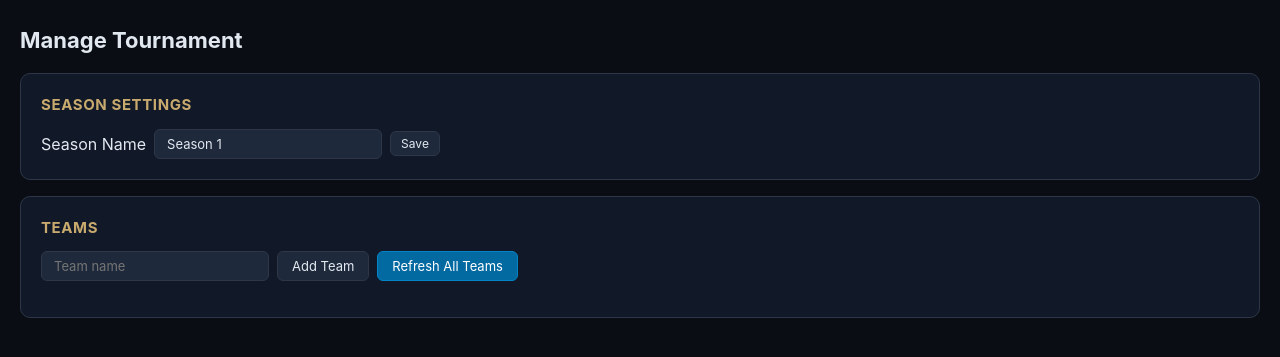
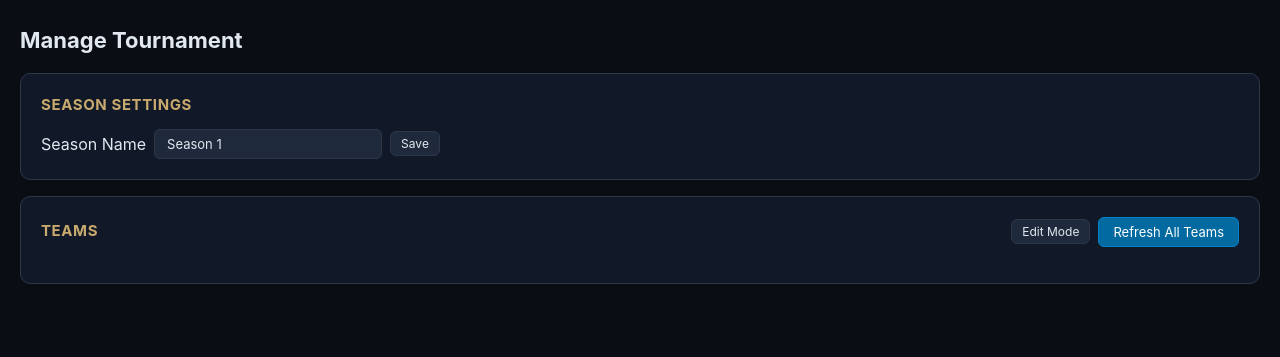
Before and after one commit to SakuraMochiii/lol-scout, a Flask app: page /manage in a window 1280 px wide. Shown: the part 51-408 px from the top of the page. Run offline with Flask 3, Linux system fonts and the light colour scheme.

Commit message:
Add edit mode toggle on Manage page
View mode (default): player names are op.gg links, ranks are plain
text, no editing controls visible. Edit mode: shows inputs for
player names, roles, peak/last rank, add/remove players, reorder
teams, delete teams. Toggle via Edit Mode button.

```diff
--- a/static/app.js
+++ b/static/app.js
@@ -1,4 +1,14 @@
 /* LoL Scout — client-side interactions */
+
+let editMode = false;
+function toggleEditMode() {
+  editMode = !editMode;
+  const btn = document.getElementById('edit-toggle');
+  btn.textContent = editMode ? 'View Mode' : 'Edit Mode';
+  btn.classList.toggle('btn-accent', editMode);
+  document.querySelectorAll('.edit-only').forEach(el => el.style.display = editMode ? '' : 'none');
+  document.querySelectorAll('.view-only').forEach(el => el.style.display = editMode ? 'none' : '');
+}
 
 function togglePlayer(headerEl) {
   const card = headerEl.closest('.player-card');
--- a/templates/manage.html
+++ b/templates/manage.html
@@ -13,34 +13,43 @@
 </div>
 
 <div class="card">
-  <h2 class="card-title">Teams</h2>
-  <div class="form-row">
-    <input type="text" id="new-team-name" placeholder="Team name" class="input">
-    <button class="btn" onclick="addTeam()">Add Team</button>
+  <div class="form-row" style="margin-bottom:12px">
+    <h2 class="card-title" style="margin-bottom:0">Teams</h2>
+    <button class="btn btn-sm" id="edit-toggle" onclick="toggleEditMode()" style="margin-left:auto">Edit Mode</button>
     <button class="btn btn-accent" onclick="refreshAllTeams()">Refresh All Teams</button>
   </div>
   <div class="refresh-status" id="refresh-all-status" style="display:none"></div>
+
+  <!-- Add team (always visible) -->
+  <div class="form-row edit-only" style="display:none;margin-bottom:12px">
+    <input type="text" id="new-team-name" placeholder="Team name" class="input">
+    <button class="btn" onclick="addTeam()">Add Team</button>
+  </div>
 
   <div class="manage-teams">
     {% for team in data.teams %}
     <div class="manage-team-row" data-team="{{ team.id }}">
       <div class="manage-team-header">
-        <input type="text" class="input team-name-input" value="{{ team.name }}"
-               data-team="{{ team.id }}" onchange="renameTeam('{{ team.id }}', this.value)">
+        <!-- View mode: plain text -->
+        <strong class="view-only">{{ team.name }}</strong>
+        <!-- Edit mode: editable input -->
+        <input type="text" class="input team-name-input edit-only" value="{{ team.name }}"
+               style="display:none" data-team="{{ team.id }}" onchange="renameTeam('{{ team.id }}', this.value)">
         {% if data.meta.my_team_id == team.id %}
         <span class="my-team-badge">MY TEAM</span>
         {% else %}
-        <button class="btn btn-sm" onclick="setMyTeam('{{ team.id }}')">Set as My Team</button>
+        <button class="btn btn-sm edit-only" style="display:none" onclick="setMyTeam('{{ team.id }}')">Set as My Team</button>
         {% endif %}
         <span class="muted">{{ team.players|length }} player{{ 's' if team.players|length != 1 else '' }}</span>
-        <button class="btn btn-sm reorder-btn" onclick="moveTeam('{{ team.id }}', -1)" title="Move up">&#9650;</button>
-        <button class="btn btn-sm reorder-btn" onclick="moveTeam('{{ team.id }}', 1)" title="Move down">&#9660;</button>
+        <button class="btn btn-sm reorder-btn edit-only" style="display:none" onclick="moveTeam('{{ team.id }}', -1)" title="Move up">&#9650;</button>
+        <button class="btn btn-sm reorder-btn edit-only" style="display:none" onclick="moveTeam('{{ team.id }}', 1)" title="Move down">&#9660;</button>
         <button class="btn btn-sm" onclick="refreshTeamManage('{{ team.id }}', this)">Refresh All</button>
-        <button class="btn btn-sm btn-danger" onclick="deleteTeam('{{ team.id }}', '{{ team.name }}')">Delete</button>
+        <button class="btn btn-sm btn-danger edit-only" style="display:none" onclick="deleteTeam('{{ team.id }}', '{{ team.name }}')">Delete</button>
       </div>
       <div class="refresh-status manage-refresh" id="refresh-status-{{ team.id }}" style="display:none"></div>
 
-      <div class="add-player-form">
+      <!-- Add player form (edit only) -->
+      <div class="add-player-form edit-only" style="display:none">
         <input type="text" placeholder="Username#TAG or op.gg link"
                class="input player-input" data-team="{{ team.id }}">
         <select class="input role-select" data-team="{{ team.id }}">
@@ -63,40 +72,60 @@
       {% if team.players %}
       <table class="manage-player-table">
         <thead>
-          <tr><th>Role</th><th>Player</th><th>Peak</th><th>Rank</th><th>Last Season</th><th>Status</th><th></th></tr>
+          <tr>
+            <th>Role</th>
+            <th>Player</th>
+            <th>Peak</th>
+            <th>Rank</th>
+            <th>Last Season</th>
+            <th>Status</th>
+            <th></th>
+          </tr>
         </thead>
         <tbody>
           {% for player in team.players %}
           <tr>
             <td>
-              <select class="input-mini" onchange="updatePlayerRole('{{ player.id }}', this.value)">
+              <!-- View: plain role -->
+              <span class="role-tag view-only">{{ player.role[:3].upper() }}</span>
+              <!-- Edit: dropdown -->
+              <select class="input-mini edit-only" style="display:none" onchange="updatePlayerRole('{{ player.id }}', this.value)">
                 {% for r in ["top","jungle","mid","bot","support","fill"] %}
                 <option value="{{ r }}" {{ 'selected' if player.role == r else '' }}>{{ r|upper }}</option>
                 {% endfor %}
               </select>
             </td>
             <td class="player-name-cell">
-              <input type="text" class="input-mini player-name-edit" style="width:120px"
+              <!-- View: link -->
+              <span class="view-only">
+                {% if player.stats and player.stats.opgg_url %}
+                <a href="{{ player.stats.opgg_url }}" target="_blank" rel="noopener">{{ player.game_name }}#{{ player.tag_line }}</a>
+                {% else %}
+                {{ player.game_name }}#{{ player.tag_line }}
+                {% endif %}
+              </span>
+              <!-- Edit: input -->
+              <input type="text" class="input-mini player-name-edit edit-only" style="display:none;width:120px"
                      value="{{ player.game_name }}#{{ player.tag_line }}"
                      onchange="updatePlayerName('{{ player.id }}', this.value)">
-              {% if player.stats and player.stats.opgg_url %}
-              <a href="{{ player.stats.opgg_url }}" target="_blank" rel="noopener" class="opgg-link-mini">&#8599;</a>
-              {% endif %}
             </td>
             <td>
               {% if player.stats and player.stats.peak_tier %}
+              <!-- View -->
               {% set cur_higher = player|current_higher_than_peak %}
-              {% if cur_higher %}
-              <span class="muted">{{ player.stats.peak_tier }}</span>
-              {% else %}
-              <span style="color: {{ player.stats.peak_tier|peak_color }}; font-weight:600;">{{ player.stats.peak_tier }}</span>
+              <span class="view-only">
+                {% if cur_higher %}
+                <span class="muted">{{ player.stats.peak_tier }}</span>
+                {% else %}
+                <span style="color: {{ player.stats.peak_tier|peak_color }}; font-weight:600;">{{ player.stats.peak_tier }}</span>
+                {% endif %}
+              </span>
               {% endif %}
-              {% else %}
-              <input type="text" class="input-mini" style="width:80px"
-                     value=""
+              <!-- Edit -->
+              <input type="text" class="input-mini edit-only" style="display:none;width:80px"
+                     value="{{ player.stats.peak_tier or '' if player.stats else '' }}"
                      placeholder="e.g. M 100LP"
                      onchange="updatePlayerExtra('{{ player.id }}', 'peak_tier', this.value)">
-              {% endif %}
             </td>
             <td>
               {% if player.stats and player.stats.tier != 'UNRANKED' %}
@@ -111,13 +140,14 @@
             </td>
             <td>
               {% if player.stats and player.stats.previous_season_tier %}
-              <span class="muted">{{ player.stats.previous_season_tier }}</span>
-              {% else %}
-              <input type="text" class="input-mini" style="width:80px"
-                     value=""
+              <!-- View -->
+              <span class="muted view-only">{{ player.stats.previous_season_tier }}</span>
+              {% endif %}
+              <!-- Edit -->
+              <input type="text" class="input-mini edit-only" style="display:none;width:80px"
+                     value="{{ player.stats.previous_season_tier or '' if player.stats else '' }}"
                      placeholder="e.g. D2"
                      onchange="updatePlayerExtra('{{ player.id }}', 'previous_season_tier', this.value)">
-              {% endif %}
             </td>
             <td>
               {% if player.is_substitute %}
@@ -128,7 +158,7 @@
             </td>
             <td class="actions-cell">
               <button class="btn btn-sm" onclick="refreshPlayer('{{ player.id }}', this)">Refresh</button>
-              <button class="btn btn-sm btn-danger" onclick="deletePlayer('{{ player.id }}')">Remove</button>
+              <button class="btn btn-sm btn-danger edit-only" style="display:none" onclick="deletePlayer('{{ player.id }}')">Remove</button>
             </td>
           </tr>
           {% endfor %}
```
